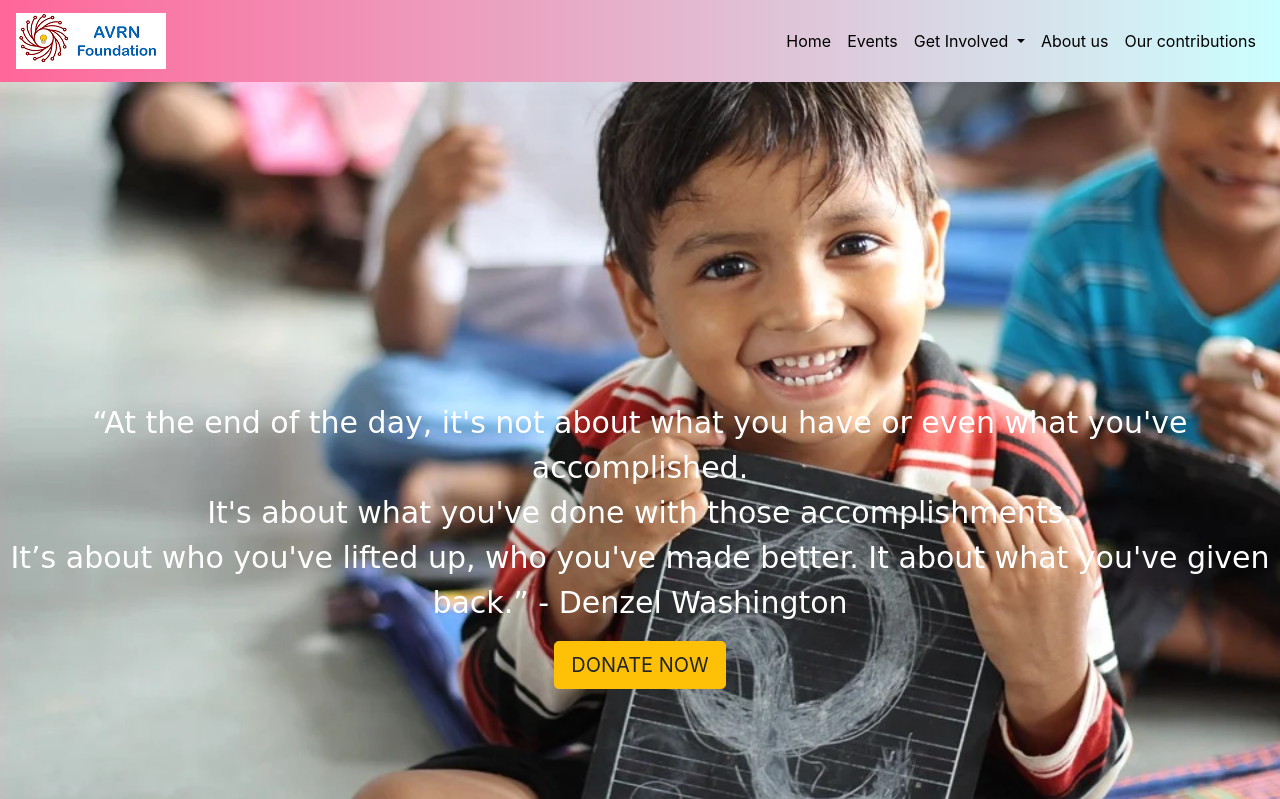
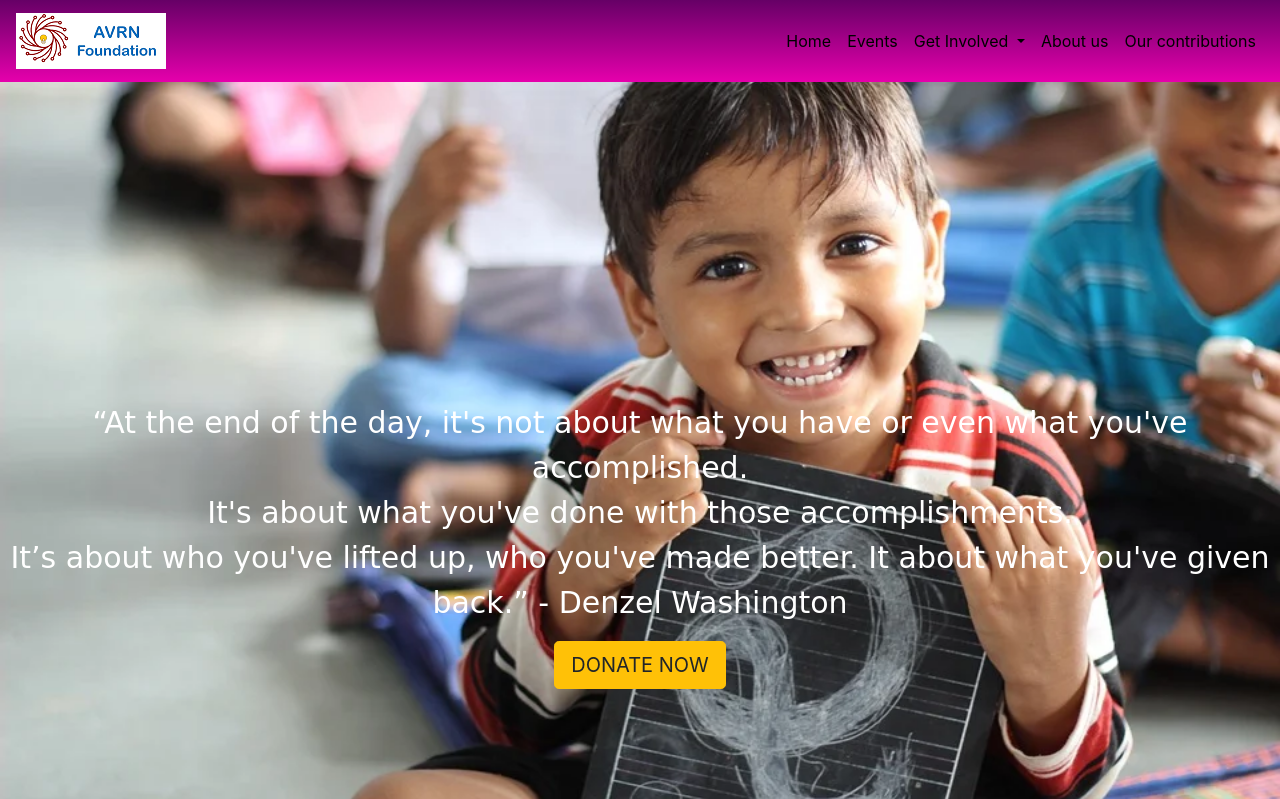
Before and after one commit to shuchi11/avrn_foundation, a CodeIgniter app: page /c/index.php/main_controller/main in a window 1280 px wide. Shown: the top 799 px of the page. Run offline with CodeIgniter, Linux system fonts and the light colour scheme; some libraries are stand-ins or nearby versions.

Commit message:
nav bar changes

```diff
--- a/application/views/includes/nav.php
+++ b/application/views/includes/nav.php
@@ -1,4 +1,4 @@
-<nav class="navbar navbar-expand-lg fixed-top " style="background-image: linear-gradient(-90deg, #ccffff,#FF6699);" >
+<nav class="navbar navbar-expand-lg fixed-top " style="background-image: linear-gradient(#660066,#e600ac);" >
       <a class="navbar-brand" href="#">
         <img src="<?php echo base_url('assets/images/loogo.png')?>" alt="" loading="lazy">
       </a>
```
